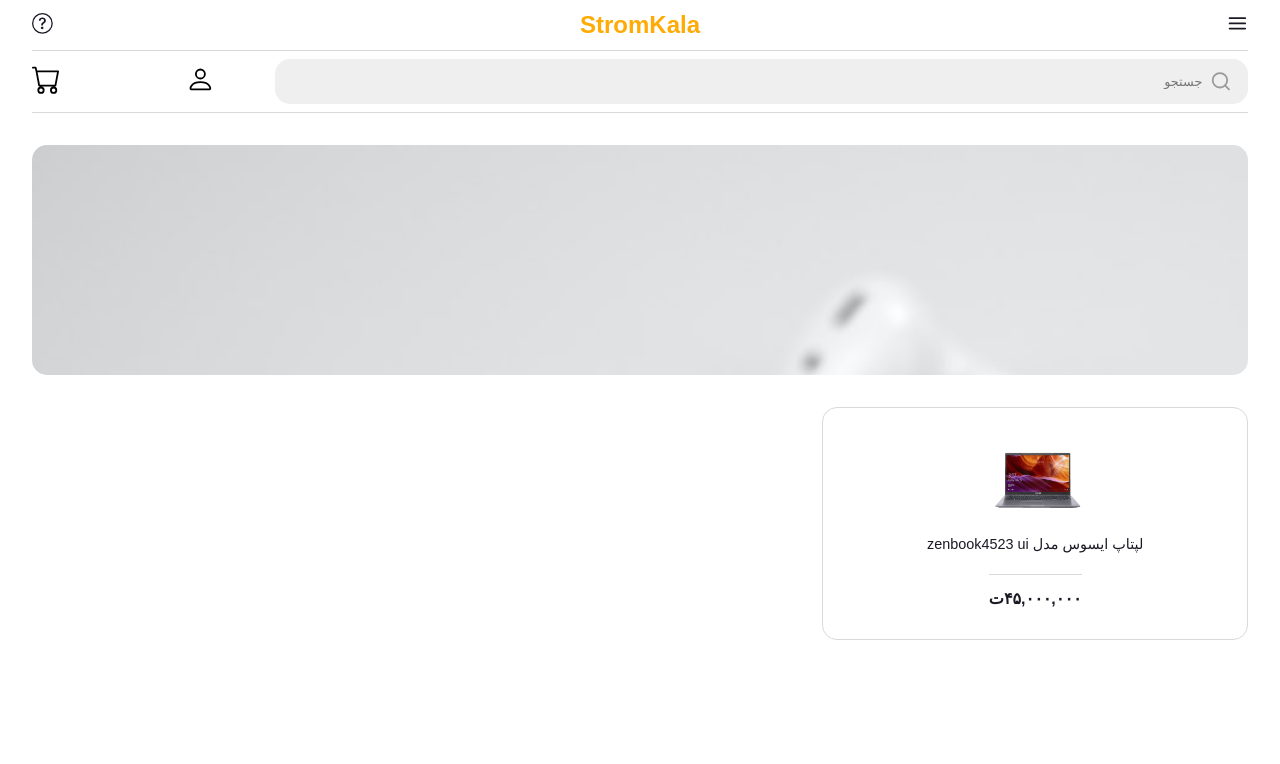
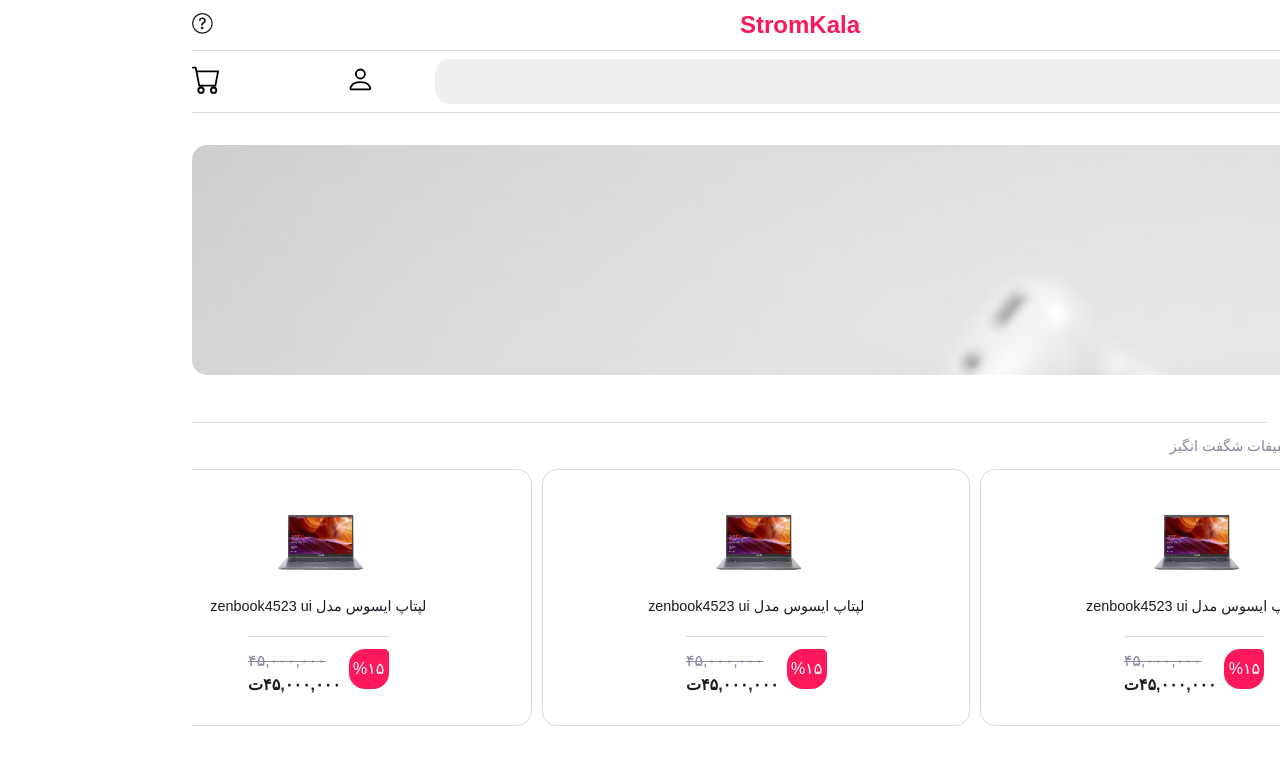
Before and after one commit to F4RD1N/storm-kala, a Next.js app: page / in a window 1280 px wide. Shown: the top 764 px of the page. Built offline with nearby package versions, Linux system fonts and the light colour scheme; a small style sheet from the web is missing.

Commit message:
create ListSlider Component

```diff
--- a/components/Header/Header.style.js
+++ b/components/Header/Header.style.js
@@ -15,5 +15,5 @@
 export const MainTitle = styled.h1`
     font-size: 1.5rem;
     font-weight: bold;
-    color: ${props => props.theme.colors.primary};
+    color: ${props => props.theme.colors.red};
 `
--- /dev/null
+++ b/components/ListSlider/ListSlider.jsx
@@ -0,0 +1,62 @@
+import React from "react";
+
+//Shared Components
+import { ProductCard } from "../shared";
+
+//Swiper
+import { Swiper, SwiperSlide } from "swiper/react";
+
+//required modules
+import { FreeMode } from "swiper";
+
+//Styled Components
+import {
+  Container,
+  Titlebar,
+  Title,
+  SecTitle,
+  HorizontalRule,
+} from "./ListSlider.style";
+
+const ListSlider = () => {
+  const mainTitle = "تخفیفات ما";
+  const secTitle = "خریدی به صرفه با تخفیفات شگفت انگیز";
+  return (
+    <Container>
+      <Titlebar>
+        <Title>{mainTitle}</Title>
+        <HorizontalRule />
+      </Titlebar>
+      <SecTitle>{secTitle}</SecTitle>
+      <Swiper
+        spaceBetween={10}
+        slidesPerView={2.8}
+        freeMode={true}
+        onSlideChange={() => console.log("slide change")}
+        onSwiper={(swiper) => console.log(swiper)}
+        modules={[FreeMode]}
+      >
+        <SwiperSlide>
+          <ProductCard hasDiscount={true} />
+        </SwiperSlide>
+        <SwiperSlide>
+          <ProductCard hasDiscount={true} />
+        </SwiperSlide>
+        <SwiperSlide>
+          <ProductCard hasDiscount={true} />
+        </SwiperSlide>
+        <SwiperSlide>
+          <ProductCard hasDiscount={true} />
+        </SwiperSlide>
+        <SwiperSlide>
+          <ProductCard hasDiscount={true} />
+        </SwiperSlide>
+        <SwiperSlide>
+          <ProductCard hasDiscount={true} />
+        </SwiperSlide>
+      </Swiper>
+    </Container>
+  );
+};
+
+export default ListSlider;
--- /dev/null
+++ b/components/ListSlider/ListSlider.style.js
@@ -0,0 +1,25 @@
+import styled from "styled-components";
+
+export const Container = styled.div``;
+export const Titlebar = styled.div`
+  display: flex;
+  align-items: center;
+  justify-content: space-between;
+  gap: 2rem;
+`;
+export const Title = styled.h2`
+  font-size: ${(props) => props.theme.fonts.size.listTitle};
+  font-weight: bold;
+  margin-bottom: 0.5rem;
+`;
+export const HorizontalRule = styled.hr`
+  align-self: center;
+  flex: 1;
+  border: none;
+  border-top: 1px solid ${(props) => props.theme.colors.border};
+`;
+export const SecTitle = styled.h3`
+  color: ${(props) => props.theme.colors.textSecondary};
+  font-size: ${(props) => props.theme.fonts.size.listSecTitle};
+  margin-bottom: 1rem;
+`;
--- a/components/index.js
+++ b/components/index.js
@@ -2,3 +2,4 @@
 export { default as Navbar } from "./Navbar/Navbar";
 export { default as Hero } from "./Hero/Hero";
 export { default as SpecialOffer} from './SpecialOffer/SpecialOffer'
+export { default as ListSlider} from './ListSlider/ListSlider'
--- a/components/shared/ProductCard/ProductCard.style.js
+++ b/components/shared/ProductCard/ProductCard.style.js
@@ -7,8 +7,8 @@
   align-items: center;
   justify-content: space-between;
   border: 1px solid ${(props) => props.theme.colors.border};
-  width: 35%;
   padding: 1.5rem;
+  user-select: none;
 `;
 export const ImageContainer = styled.div`
   width: 100px;
--- a/package.json
+++ b/package.json
@@ -20,6 +20,7 @@
     "styled-components": "^5.3.5",
     "styled-normalize": "^8.0.7",
     "styled-reset": "^4.4.2",
+    "swiper": "^8.3.1",
     "swr": "^1.3.0"
   },
   "devDependencies": {
--- a/pages/_app.js
+++ b/pages/_app.js
@@ -1,6 +1,10 @@
 import Theme from "../styles/theme";
 import Layout from "../layout";
 import Head from "next/head";
+
+// Import Swiper styles
+import "swiper/css";
+import "swiper/css/free-mode";
 
 const _app = ({ Component, pageProps }) => {
   return (
--- a/pages/index.js
+++ b/pages/index.js
@@ -1,12 +1,12 @@
 import React from "react";
-import { Hero, SpecialOffer } from "../components";
-import { ProductCard } from "../components/shared";
+import { Hero, SpecialOffer, ListSlider } from "../components";
+
 const Home = () => {
   return (
     <div>
       <Hero />
       {/* <SpecialOffer /> */}
-      <ProductCard />
+      <ListSlider />
     </div>
   );
 };
--- a/themes/default.js
+++ b/themes/default.js
@@ -2,6 +2,10 @@
   // Temp fonts
   fonts: {
     main: "Vazirmatn, sans-serif",
+    size: {
+      listTitle: "1.5rem",
+      listSecTitle: '.9rem'
+    },
   },
   // Colors for layout
   colors: {
@@ -9,7 +13,7 @@
     textPrimary: "#1B1924",
     textSecondary: "#8A86A1",
     border: "#D9D9D9",
-    red: '#FC185A',
+    red: "#FC185A",
     gray: "#efefef",
   },
   utilities: {
```
Also changed, not shown: 1 other file (tests, documents, lock files or other folders).
